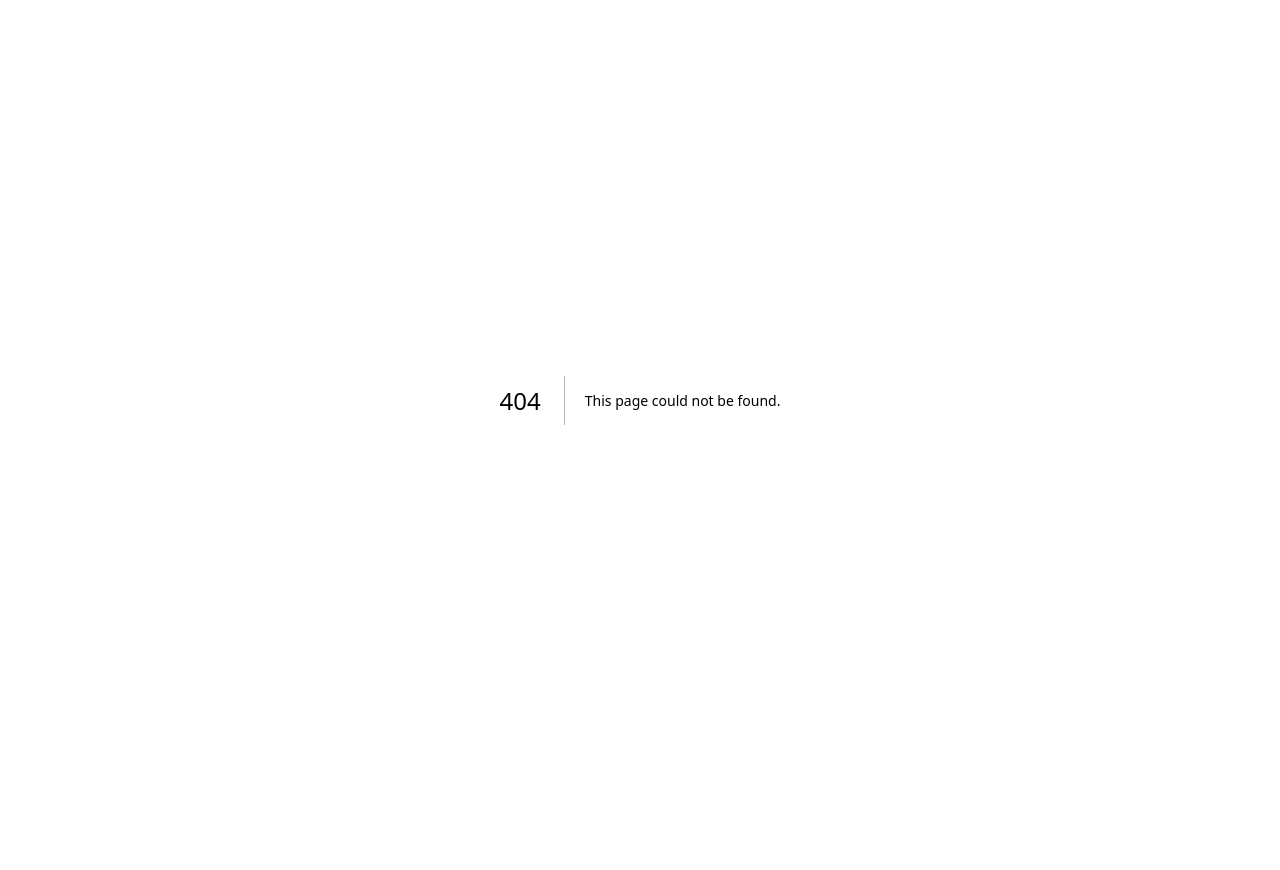
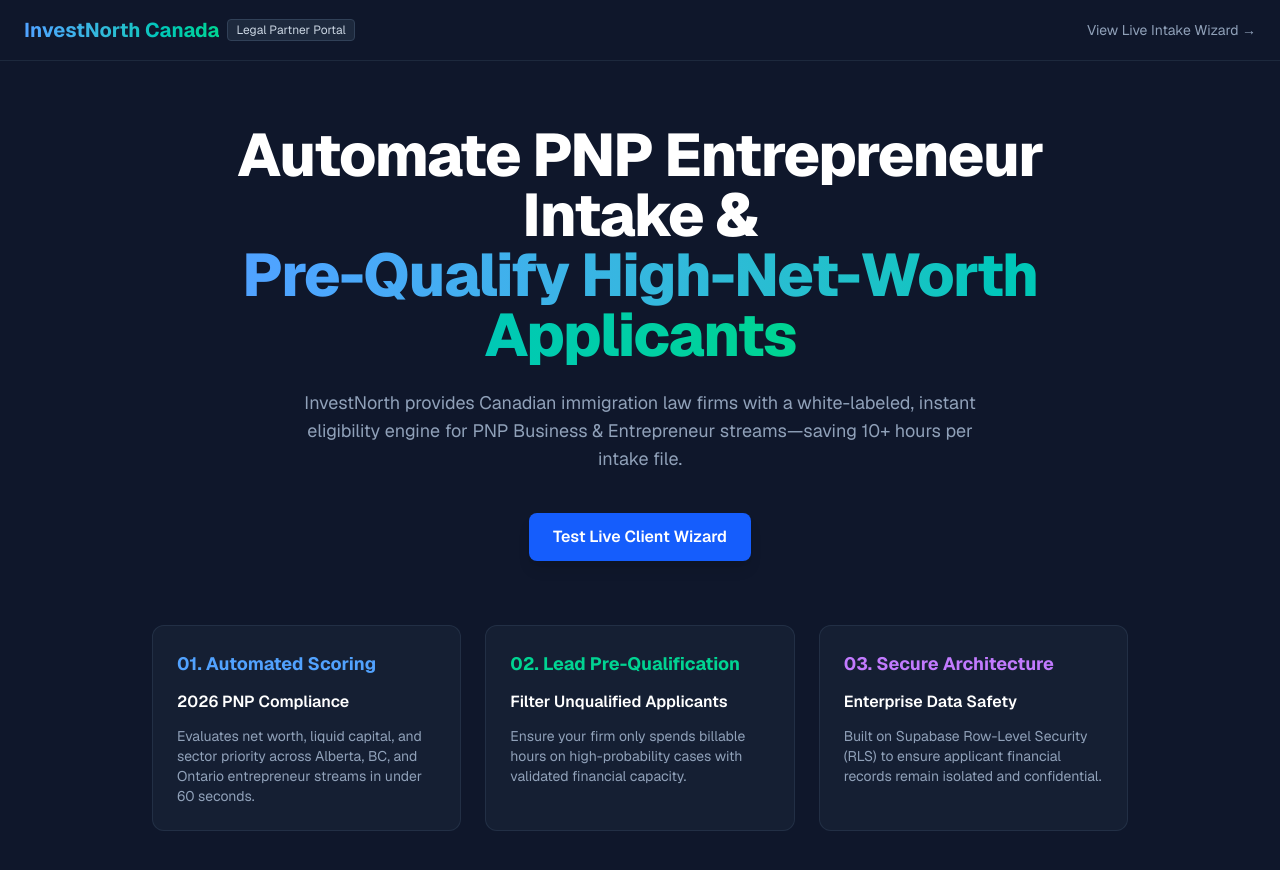
Before and after one commit to staleb1280/pan-canadian-portal, a Next.js app: page /pitch in a window 1280 px wide. Before the commit this address had no page. Shown: the top 870 px of the page. Before the commit the page ends 800 px from the top, so only its background shows below. Built offline with nearby package versions, Linux system fonts and the light colour scheme.

Commit message:
Add interactive lawyer pitch route at /pitch

```diff
--- /dev/null
+++ b/src/app/pitch/page.tsx
@@ -0,0 +1,74 @@
+import Link from "next/link";
+
+export default function PitchPage() {
+  return (
+    <div className="min-h-screen bg-slate-900 text-white font-sans selection:bg-blue-500 selection:text-white">
+      {/* Header */}
+      <header className="border-b border-slate-800 px-6 py-4 flex justify-between items-center max-w-7xl mx-auto">
+        <div className="flex items-center space-x-2">
+          <span className="text-xl font-bold bg-gradient-to-r from-blue-400 to-emerald-400 bg-clip-text text-transparent">
+            InvestNorth Canada
+          </span>
+          <span className="text-xs bg-slate-800 text-slate-300 px-2 py-0.5 rounded border border-slate-700">
+            Legal Partner Portal
+          </span>
+        </div>
+        <Link
+          href="/"
+          className="text-sm text-slate-400 hover:text-white transition"
+        >
+          View Live Intake Wizard →
+        </Link>
+      </header>
+
+      {/* Hero Section */}
+      <main className="max-w-5xl mx-auto px-6 py-16 space-y-16">
+        <section className="text-center space-y-6">
+          <h1 className="text-4xl md:text-6xl font-extrabold tracking-tight">
+            Automate PNP Entrepreneur Intake & <br />
+            <span className="bg-gradient-to-r from-blue-400 to-emerald-400 bg-clip-text text-transparent">
+              Pre-Qualify High-Net-Worth Applicants
+            </span>
+          </h1>
+          <p className="text-slate-400 text-lg max-w-2xl mx-auto">
+            InvestNorth provides Canadian immigration law firms with a white-labeled,
+            instant eligibility engine for PNP Business & Entrepreneur streams—saving 10+ hours per intake file.
+          </p>
+          <div className="pt-4 flex justify-center gap-4">
+            <Link
+              href="/"
+              className="bg-blue-600 hover:bg-blue-500 text-white font-semibold px-6 py-3 rounded-lg shadow-lg transition"
+            >
+              Test Live Client Wizard
+            </Link>
+          </div>
+        </section>
+
+        {/* Value Proposition Grid */}
+        <section className="grid md:grid-cols-3 gap-6">
+          <div className="bg-slate-800/50 border border-slate-700/50 p-6 rounded-xl space-y-3">
+            <div className="text-blue-400 font-bold text-lg">01. Automated Scoring</div>
+            <h3 className="font-semibold text-white">2026 PNP Compliance</h3>
+            <p className="text-sm text-slate-400">
+              Evaluates net worth, liquid capital, and sector priority across Alberta, BC, and Ontario entrepreneur streams in under 60 seconds.
+            </p>
+          </div>
+          <div className="bg-slate-800/50 border border-slate-700/50 p-6 rounded-xl space-y-3">
+            <div className="text-emerald-400 font-bold text-lg">02. Lead Pre-Qualification</div>
+            <h3 className="font-semibold text-white">Filter Unqualified Applicants</h3>
+            <p className="text-sm text-slate-400">
+              Ensure your firm only spends billable hours on high-probability cases with validated financial capacity.
+            </p>
+          </div>
+          <div className="bg-slate-800/50 border border-slate-700/50 p-6 rounded-xl space-y-3">
+            <div className="text-purple-400 font-bold text-lg">03. Secure Architecture</div>
+            <h3 className="font-semibold text-white">Enterprise Data Safety</h3>
+            <p className="text-sm text-slate-400">
+              Built on Supabase Row-Level Security (RLS) to ensure applicant financial records remain isolated and confidential.
+            </p>
+          </div>
+        </section>
+      </main>
+    </div>
+  );
+}
```
